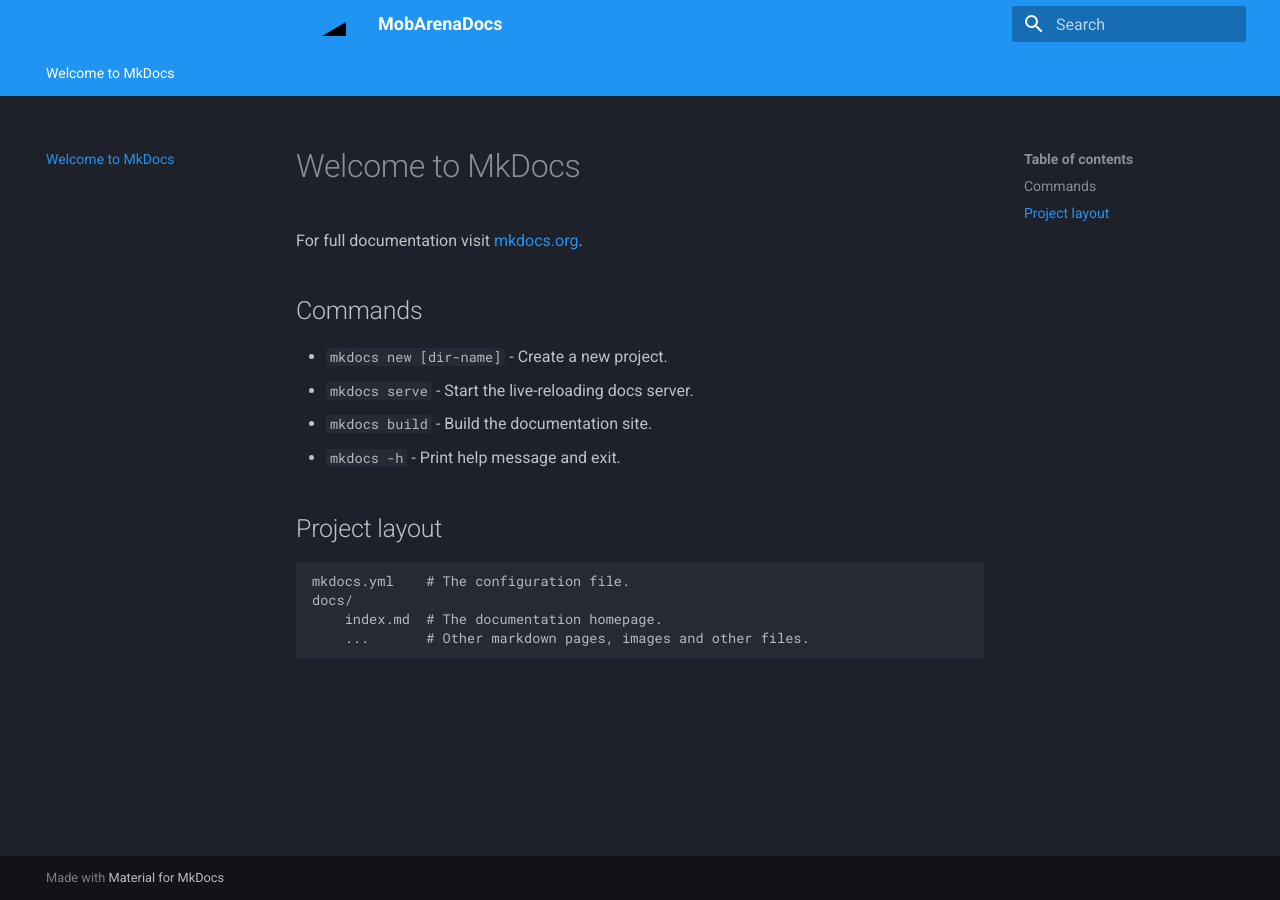
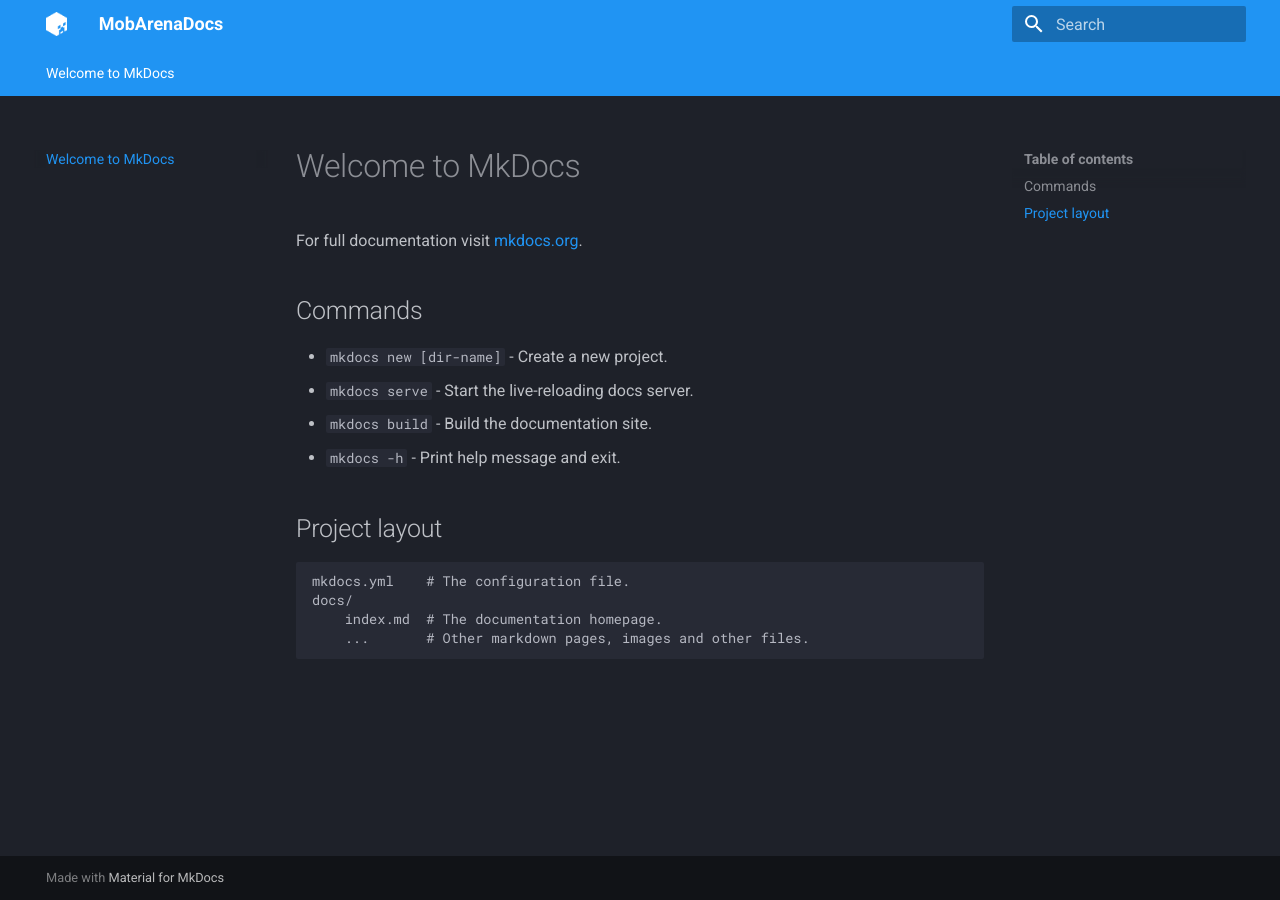
Before and after one commit to TheTecnoKing/MobArena, an MkDocs documentation site: the page built from docs/index.md, in a window 1280 px wide. Built offline with MkDocs 1.6.1 and Material for MkDocs 9.7.7, drawn with Linux system fonts in a browser that asks for light colours.

Commit message:
Remade site logo

```diff
--- a/mkdocs.yml
+++ b/mkdocs.yml
@@ -1,7 +1,7 @@
 site_name: MobArenaDocs
 theme:
   name: material
-  logo: assets/creeper-head.svg
+  logo: assets/logo.png
   palette:
     scheme: slate
     primary: blue
```
Also changed, not shown: docs/assets/creeper-head.svg (deleted), docs/assets/logo.png (added).
